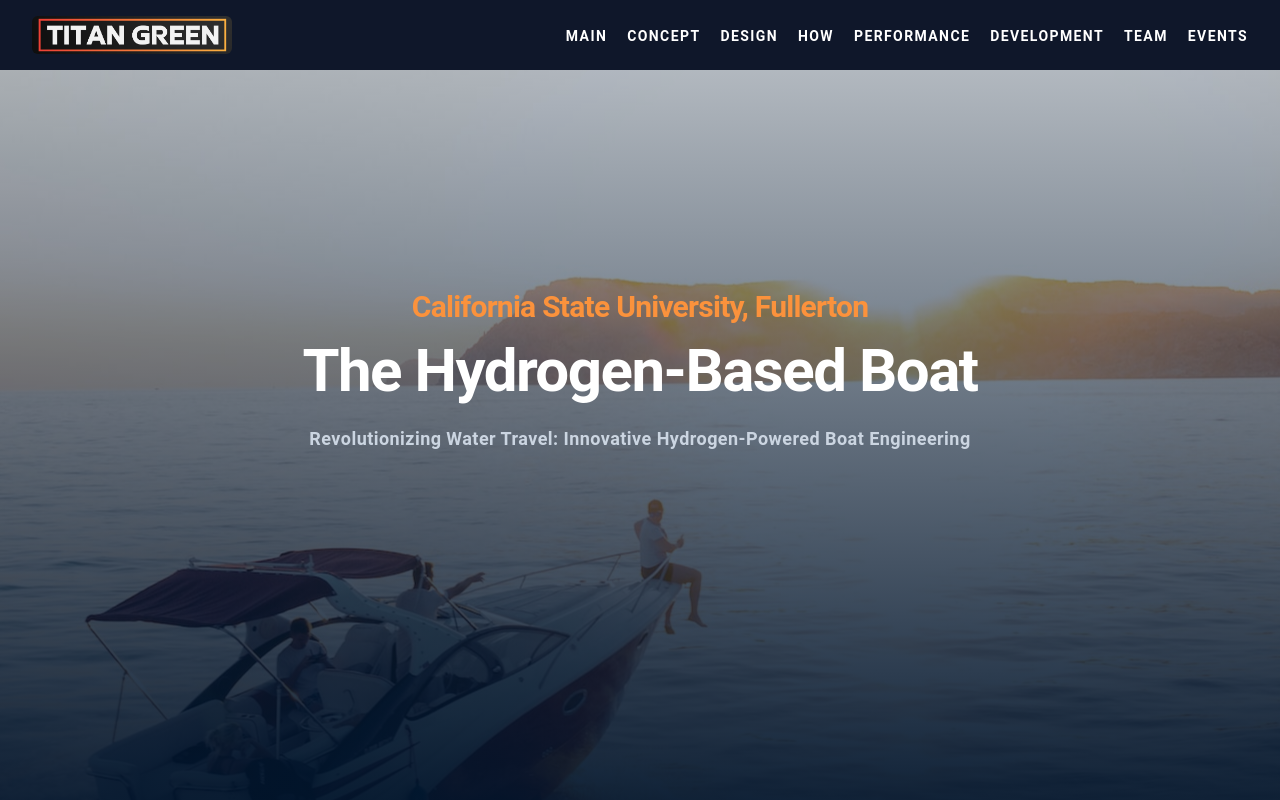
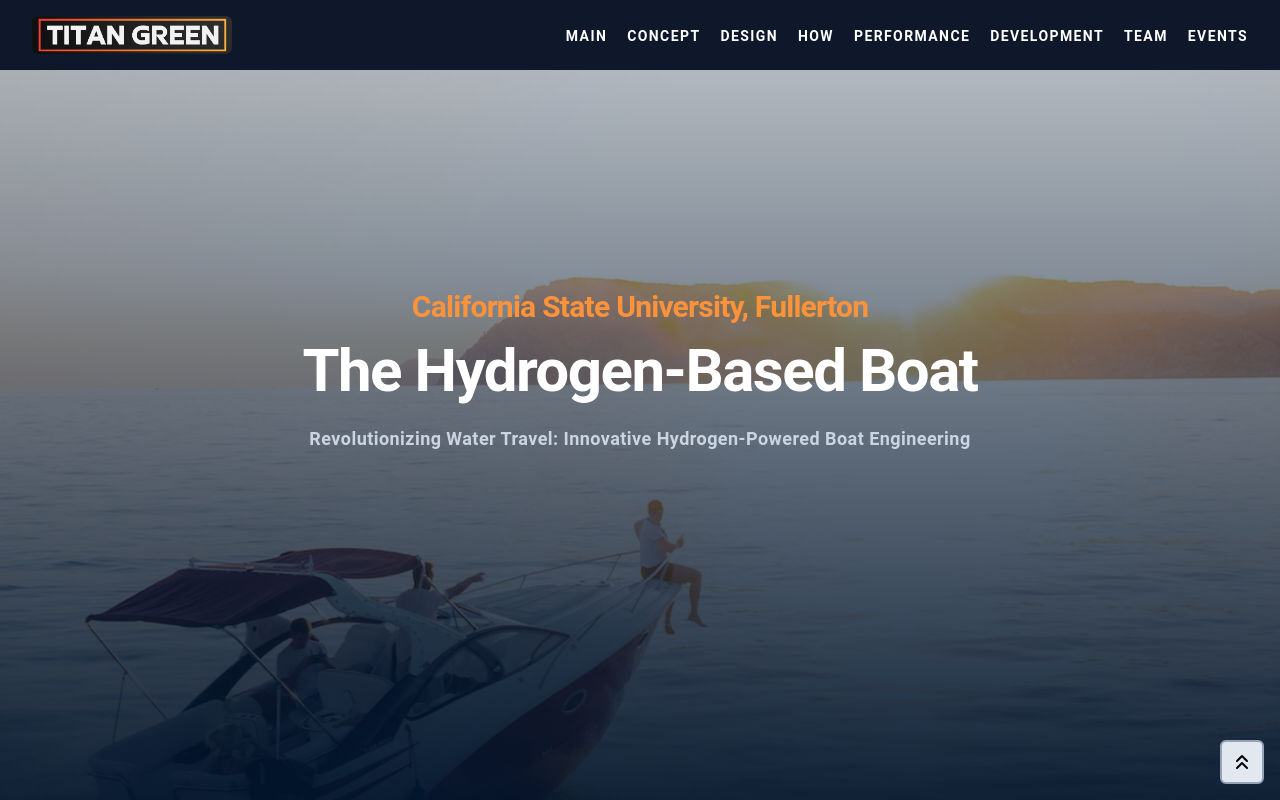
Before and after one commit to pn-code/boat, a Next.js app: page / in a window 1280 px wide. Shown: the top 800 px of the page. Built offline with nearby package versions, Linux system fonts and the light colour scheme.

Commit message:
Updated Scroll Up btn styles to be fixed

```diff
--- a/components/ScrollUpButton.tsx
+++ b/components/ScrollUpButton.tsx
@@ -3,15 +3,14 @@ import { ChevronsUp } from "lucide-react";
 
 export default function ScrollUpButton() {
   return (
-    <div className="w-full flex justify-center lg:pt-12 pb-4 bg-[#01142b]">
-      <div className="flex flex-col items-center gap-4">
+    <div className="hidden md:flex fixed right-0 bottom-0 p-2 md:m-2">
+      <div className="flex items-end gap-4 group">
         <a
-          className="p-4 bg-slate-200 rounded-full hover:bg-blue-300/80 duration-100 ease-in"
+          className="p-2 bg-slate-200 group rounded-md hover:bg-blue-900/60 hover:-translate-y-0.5 duration-150 ease-in border-slate-400 border-2"
           href="#main"
         >
-          <ChevronsUp />
+          <ChevronsUp className="group-hover:text-slate-200"/>
         </a>
-        <span className="text-xs text-slate-100">Return to the Top</span>
       </div>
     </div>
   );
```
